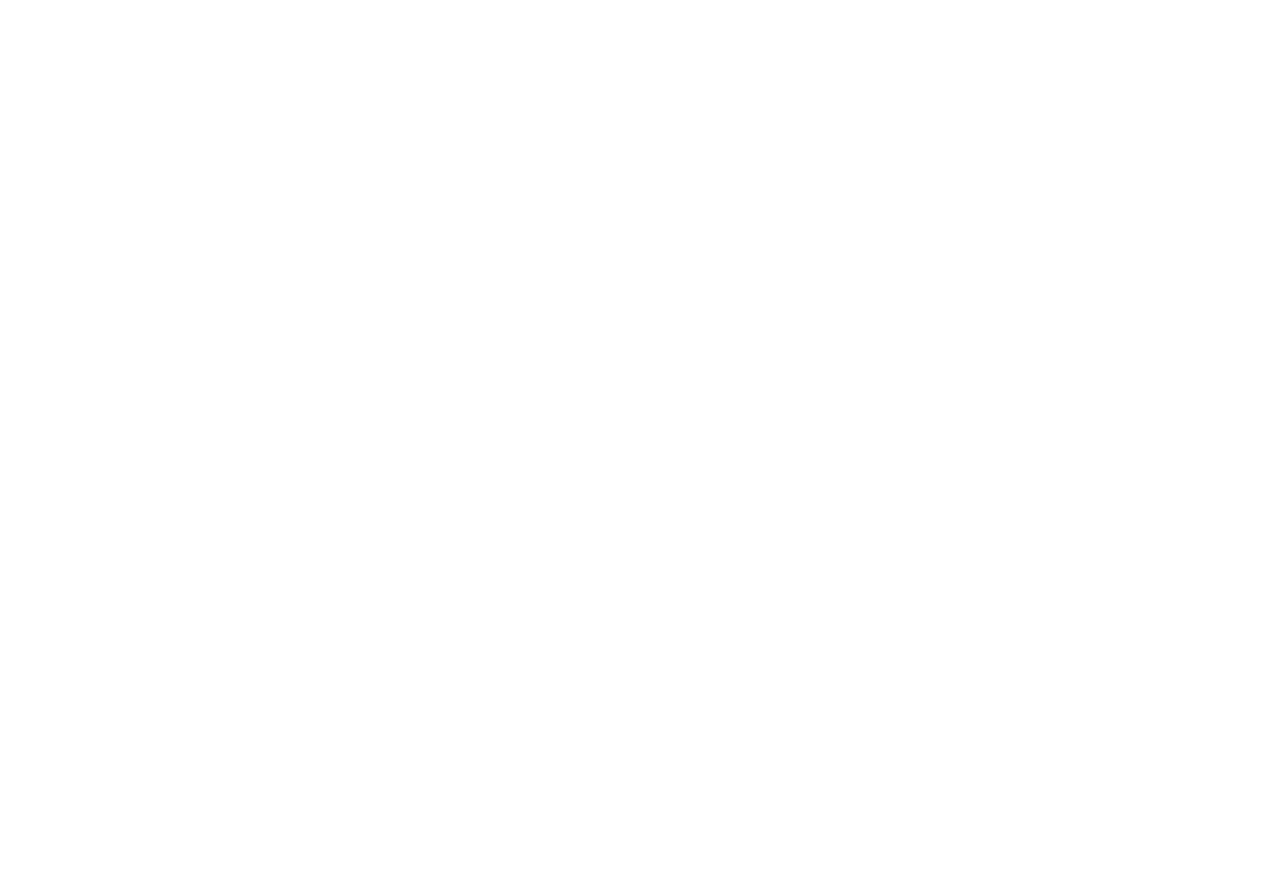
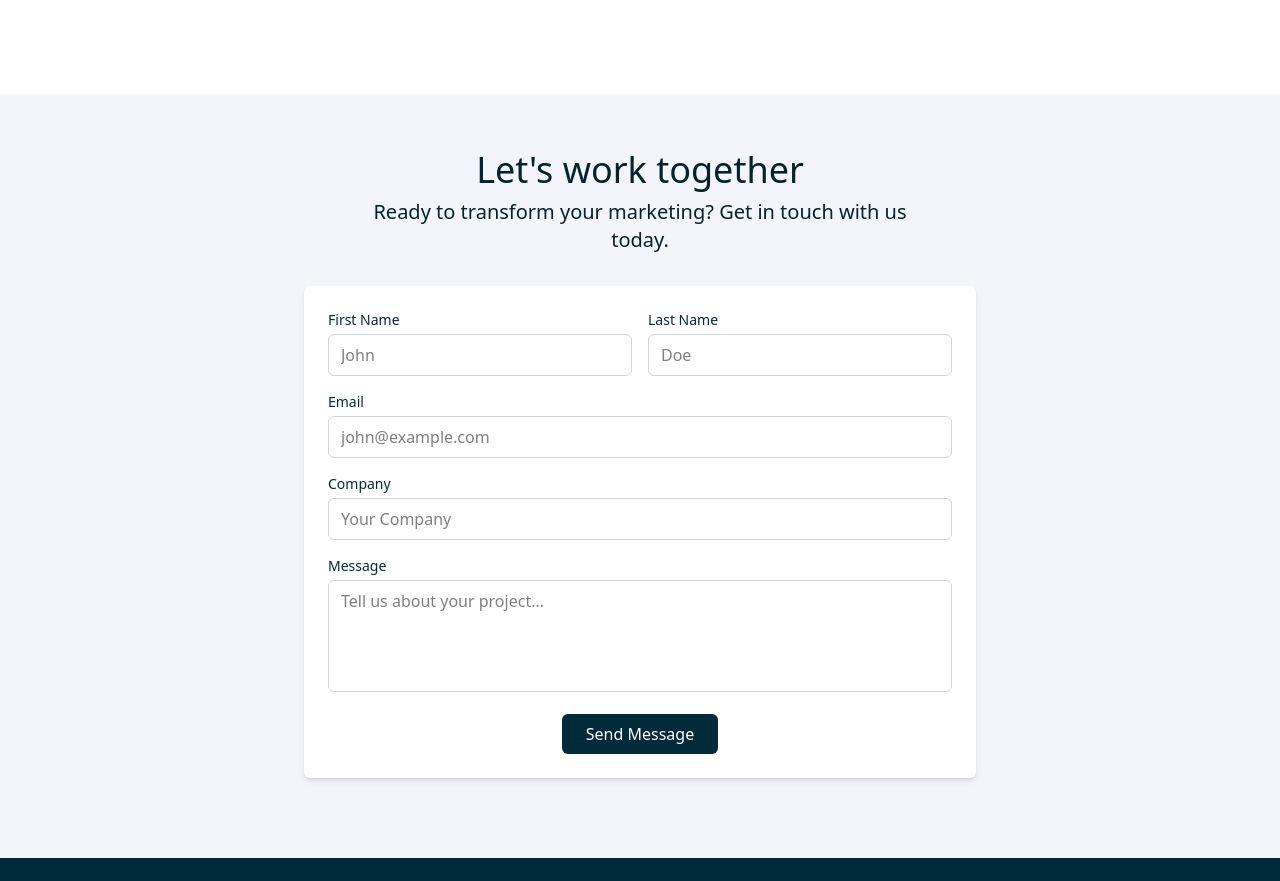
Before and after one commit to SergioEderCervantes/Sinergia-project, a React (Vite) app: page / in a window 1280 px wide. Shown: the part 2911-3792 px from the top of the page. Before the commit the page ends 3005 px from the top, so only its background shows below. Built offline with nearby package versions, Linux system fonts and the light colour scheme.

Commit message:
primer mockup terminado

```diff
--- a/src/components/button.jsx
+++ b/src/components/button.jsx
@@ -1,6 +1,7 @@
 export default function Button({ outlined, text }) {
-  let styles = "p-4 px-8  rounded-xl text-xl cursor-pointer transition-colors duration-200 border border-gunmetal ";
-  styles += outlined ? "text-gunmetal hover:bg-gunmetal hover:text-white" : "bg-gunmetal text-white hover:bg-transparent hover:text-black";
+  let styles =
+    "p-4 px-8  rounded-xl text-xl hover:text-white cursor-pointer hover:bg-teal hover:border-teal transition-colors duration-200 border border-gunmetal ";
+  styles += outlined ? "text-gunmetal  " : "bg-gunmetal text-white";
 
   return <button className={styles}>{text}</button>;
 }
--- /dev/null
+++ b/src/components/contact/contact.jsx
@@ -0,0 +1,83 @@
+export default function Contact() {
+  function handleSubmit(event) {
+    event.preventDefault();
+    alert("Form submitted");
+  }
+
+  return (
+    <section className="bg-lavender-web-200 flex flex-col items-center py-5 xl:p-12">
+      <h2 className="text-gunmetal-600 my-2 text-4xl">Let's work together</h2>
+      <span className="text-gunmetal-600 w-full text-center text-xl md:w-1/2">
+        Ready to transform your marketing? Get in touch with us today.
+      </span>
+
+      <div className="mx-auto my-8 w-full max-w-2xl rounded-md bg-white p-6 shadow-md">
+        <form className="space-y-4" onSubmit={handleSubmit}>
+          <div className="grid grid-cols-1 gap-4 md:grid-cols-2">
+            <div>
+              <label className="text-gunmetal mb-1 block text-sm font-medium">
+                First Name
+              </label>
+              <input
+                type="text"
+                placeholder="John"
+                className="focus:ring-lavender-web w-full rounded-md border border-gray-300 px-3 py-2 focus:ring focus:outline-none"
+              />
+            </div>
+            <div>
+              <label className="text-gunmetal mb-1 block text-sm font-medium">
+                Last Name
+              </label>
+              <input
+                type="text"
+                placeholder="Doe"
+                className="focus:ring-lavender-web w-full rounded-md border border-gray-300 px-3 py-2 focus:ring focus:outline-none"
+              />
+            </div>
+          </div>
+
+          <div>
+            <label className="text-gunmetal mb-1 block text-sm font-medium">
+              Email
+            </label>
+            <input
+              type="email"
+              placeholder="john@example.com"
+              className="focus:ring-lavender-web w-full rounded-md border border-gray-300 px-3 py-2 focus:ring focus:outline-none"
+            />
+          </div>
+
+          <div>
+            <label className="text-gunmetal mb-1 block text-sm font-medium">
+              Company
+            </label>
+            <input
+              type="text"
+              placeholder="Your Company"
+              className="focus:ring-lavender-web w-full rounded-md border border-gray-300 px-3 py-2 focus:ring focus:outline-none"
+            />
+          </div>
+
+          <div>
+            <label className="text-gunmetal mb-1 block text-sm font-medium">
+              Message
+            </label>
+            <textarea
+              placeholder="Tell us about your project..."
+              className="focus:ring-lavender-web h-28 w-full resize-none rounded-md border border-gray-300 px-3 py-2 focus:ring focus:outline-none"
+            ></textarea>
+          </div>
+
+          <div className="text-center">
+            <button
+              type="submit"
+              className="bg-gunmetal hover:bg-teal rounded-md px-6 py-2 text-white transition duration-200"
+            >
+              Send Message
+            </button>
+          </div>
+        </form>
+      </div>
+    </section>
+  );
+}
--- /dev/null
+++ b/src/components/footer.jsx
@@ -0,0 +1,50 @@
+import { FaInstagram } from "react-icons/fa6";
+import { AiFillTikTok } from "react-icons/ai";
+import { FaLinkedin } from "react-icons/fa";
+
+export default function Footer() {
+  return (
+    <footer className="bg-gunmetal w-full p-4  lg:p-16 lg:px-24">
+      <div className="flex w-full justify-around text-white">
+        <div >
+          <div className="flex justify-center lg:justify-start items-center gap-4  ">
+            <img src="/vite.svg" alt="logo" />
+            <h4 className="text-2xl font-bold ">MarketPro</h4>
+          </div>
+          <span>Elevating brand with strategic marketing solutions.</span>
+        </div>
+        <div className="hidden flex-col gap-1 font-semibold lg:flex">
+          <h4 className="text-2xl font-bold">Services</h4>
+          <span className="cursor-pointer hover:font-bold">
+            Digital Marketig
+          </span>
+          <span className="cursor-pointer hover:font-bold">Brand Strategy</span>
+        </div>
+        <div className="hidden flex-col gap-1 font-semibold lg:flex">
+          <h4 className="text-2xl font-bold">Company</h4>
+          <span className="cursor-pointer hover:font-bold">About us</span>
+          <span className="cursor-pointer hover:font-bold">Our Team</span>
+          <span className="cursor-pointer hover:font-bold">Contact</span>
+        </div>
+        <div className="hidden flex-col gap-1 font-semibold lg:flex">
+          <h4 className="text-2xl font-bold">Connect</h4>
+          <div className="flex justify-start gap-2 text-lg">
+            <a href="#">
+              <AiFillTikTok className="cursor-pointer" />
+            </a>
+            <a href="#">
+              <FaInstagram className="cursor-pointer" />
+            </a>
+            <a href="#">
+              <FaLinkedin className="cursor-pointer" />
+            </a>
+          </div>
+        </div>
+      </div>
+      <hr className="border-lavender-web/80 my-4" />
+      <div className="text-lavender-web/80 text-center">
+        <span>c 2025 MarketPro. All rights reserved </span>
+      </div>
+    </footer>
+  );
+}
--- a/src/components/navbar.jsx
+++ b/src/components/navbar.jsx
@@ -10,19 +10,19 @@
       </a>
 
       <div className="navegacion hidden gap-3 text-lg lg:flex font-semibold">
-        <a className="hover:text-gunmetal-400" href="#">
+        <a className="hover:text-teal" href="#">
           Home
         </a>
-        <a className="hover:text-gunmetal-400" href="#">
+        <a className="hover:text-teal" href="#">
           About
         </a>
-        <a className="hover:text-gunmetal-400" href="#">
+        <a className="hover:text-teal" href="#">
           Projects
         </a>
-        <a className="hover:text-gunmetal-400" href="#">
+        <a className="hover:text-teal" href="#">
           Services
         </a>
-        <a className="hover:text-gunmetal-400" href="#">
+        <a className="hover:text-teal" href="#">
           Contact
         </a>
       </div>
--- a/src/components/projects/card.jsx
+++ b/src/components/projects/card.jsx
@@ -1,6 +1,6 @@
 export default function Card({ title, image, description, label }) {
   return (
-    <div className="border-gunmetal/10 text-gunmetal mx-10 my-8 h-110 w-full rounded-2xl border bg-white sm:w-3/4 md:h-100 md:w-2/4 md:min-w-100 lg:w-1/4">
+    <div className="border-gunmetal/10 text-gunmetal mx-10 my-8 h-110 w-full rounded-2xl border bg-white sm:w-3/4 md:h-100 md:w-2/4 md:min-w-80 lg:w-1/4">
       <div className="img-container grid h-1/2 place-items-center rounded-t-2xl bg-gray-600">
         {/* <img src="{image}" alt="Img" /> */}
         <span className="text-xl text-white">Image placeholder</span>
--- a/src/pages/mainPage.jsx
+++ b/src/pages/mainPage.jsx
@@ -5,7 +5,8 @@
 import AboutUs from "../components/about-us/about-us";
 import Projects from "../components/projects/projects";
 import Services from "../components/services/services";
-
+import Contact from "../components/contact/contact";
+import Footer from "../components/footer";
 
 export default function MainPage() {
   const [isMenuExpanded, setIsMenuExpanded] = useState(false);
@@ -22,6 +23,8 @@
       <AboutUs/>
       <Projects/>
       <Services/>
+      <Contact/>
+      <Footer />
     </>
   );
 }
```
